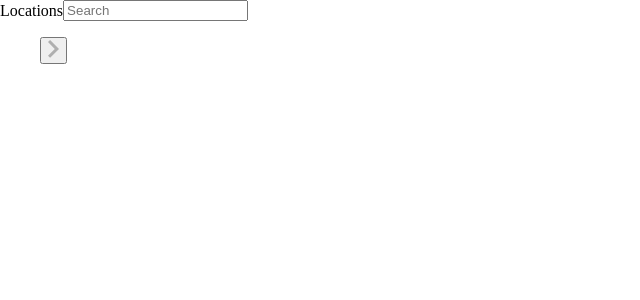
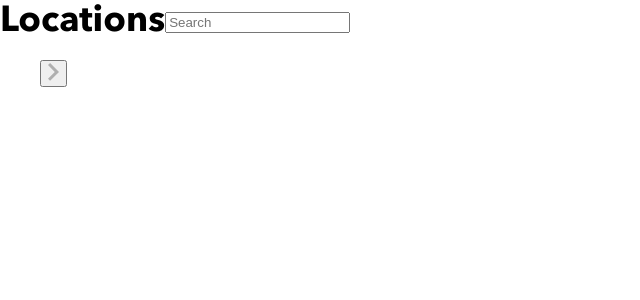
Before and after one commit to monica-zarate/in-stock, a React (Create React App) app in the folder client/: page / in a window 1280 px wide. Shown: the top 300 px of the page, without its empty margins (0-640 px from the left). Built offline with nearby package versions, Linux system fonts and the light colour scheme.

Commit message:
Solved pathing issue for @font-face

```diff
--- a/client/src/style/main.css
+++ b/client/src/style/main.css
@@ -1,3 +1,18 @@
+@font-face {
+  font-family: "Avenir-Regular";
+  src: url("../assets/fonts/AvenirNextProLT/Regular.otf");
+}
+
+@font-face {
+  font-family: "Avenir-Bold";
+  src: url("../assets/fonts/AvenirNextProLT/Bold.otf");
+}
+
+@font-face {
+  font-family: "Avenir-Demi";
+  src: url("../assets/fonts/AvenirNextProLT/Demi.otf");
+}
+
 *,
 *::before,
 *::after {
@@ -31,4 +46,10 @@ li {
       -ms-flex-align: center;
           align-items: center;
 }
+
+.location__title {
+  font-family: "Avenir-Bold";
+  font-size: 36px;
+  line-height: 44px;
+}
 /*# sourceMappingURL=main.css.map */
--- a/client/src/style/main.scss
+++ b/client/src/style/main.scss
@@ -1,7 +1,7 @@
 @import "./partials/variables";
-// @import "./partials/fonts";
+@import "./partials/fonts";
 @import "./partials/global";
-// @import "./partials/mixins";
+@import "./partials/mixins";
 
 // Location Page //
 @import "./partials/location";
--- a/client/src/style/partials/_fonts.scss
+++ b/client/src/style/partials/_fonts.scss
@@ -1,14 +1,14 @@
 @font-face {
   font-family: "Avenir-Regular";
-  src: url("../../assets/fonts/AvenirNextProLT/Regular.otf");
+  src: url("../assets/fonts/AvenirNextProLT/Regular.otf");
 }
 
 @font-face {
   font-family: "Avenir-Bold";
-  src: url("../../assets/fonts/AvenirNextProLT/Bold.otf");
+  src: url("../assets/fonts/AvenirNextProLT/Bold.otf");
 }
 
 @font-face {
   font-family: "Avenir-Demi";
-  src: url("../../assets/fonts/AvenirNextProLT/Demi.otf");
+  src: url("../assets/fonts/AvenirNextProLT/Demi.otf");
 }
--- a/client/src/style/partials/_location.scss
+++ b/client/src/style/partials/_location.scss
@@ -5,6 +5,7 @@
     align-items: center;
   }
   &__title {
+    @include header(36px, 44px);
   }
   &__form {
   }
```
Also changed, not shown: 1 other file (tests, documents, lock files or other folders).
